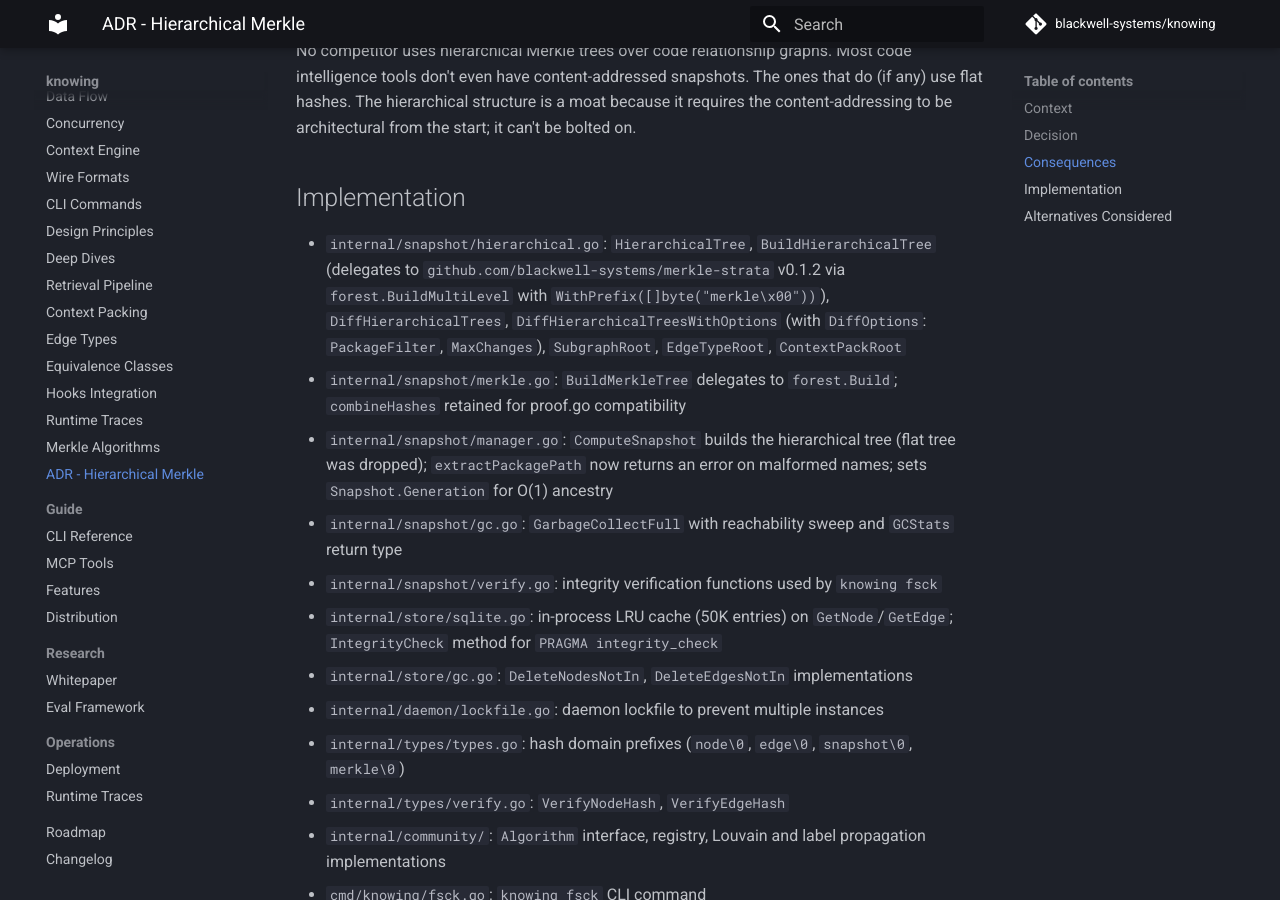
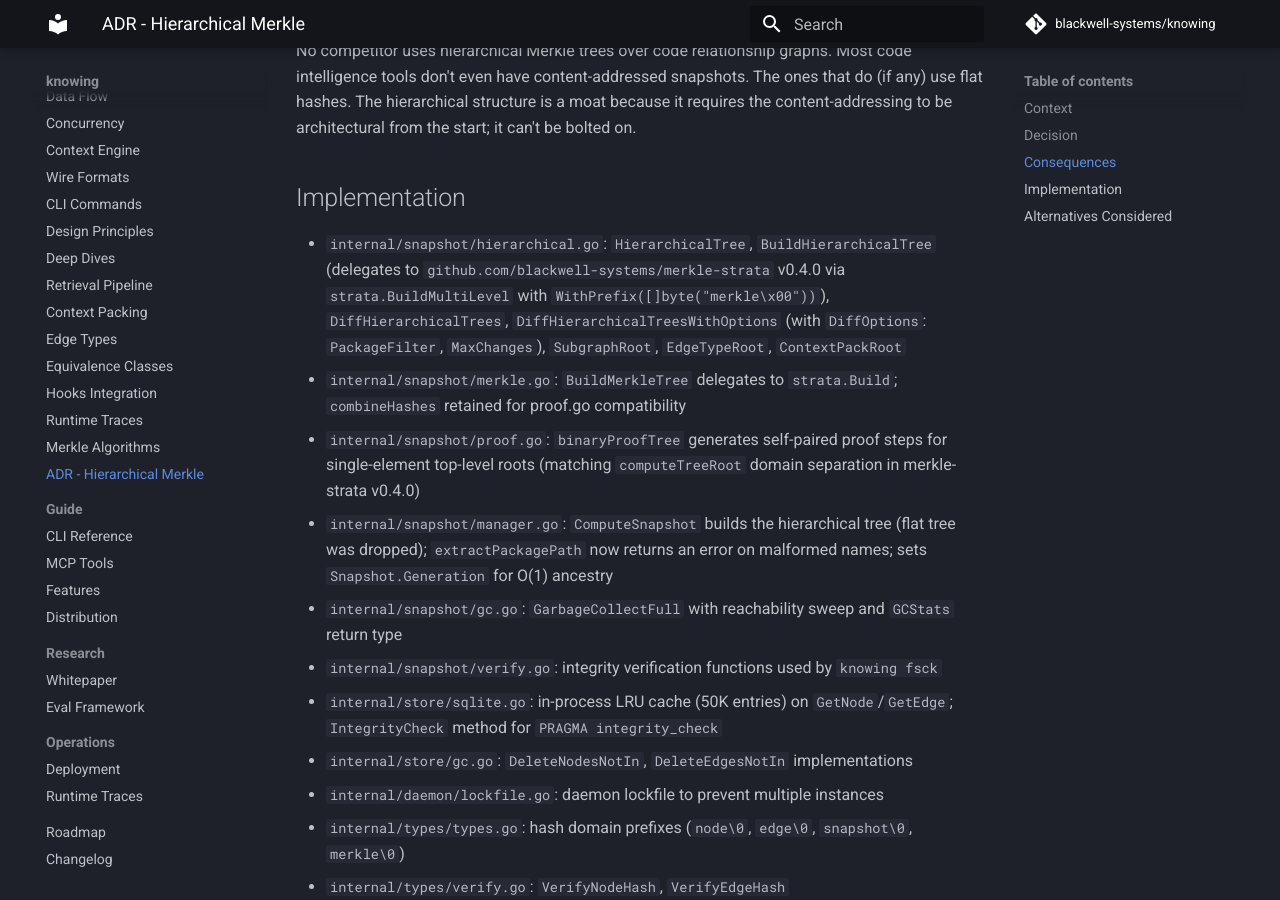
Before and after one commit to blackwell-systems/knowing, an MkDocs documentation site: the page built from docs/architecture/adr-hierarchical-merkle.md, in a window 1280 px wide and 900 px high, scrolled down 1865 px. Built offline with MkDocs 1.6.1 and Material for MkDocs 9.7.7, drawn with Linux system fonts in a browser that asks for light colours; comment, search, counter and statistics services are not loaded; some of the changed text lies outside the part shown.

Commit message:
docs: update ADR to merkle-strata v0.4.0 (forest->strata, computeTreeRoot)

```diff
--- a/docs/architecture/adr-hierarchical-merkle.md
+++ b/docs/architecture/adr-hierarchical-merkle.md
@@ -1,7 +1,7 @@
 # ADR: Hierarchical Merkle Tree
 
 **Date:** 2026-05-18 (updated 2026-05-19)
-**Status:** Shipped (Phases 1-3, Phase 4 partially shipped). Implementation extracted to `merkle-strata` library (v0.1.2).
+**Status:** Shipped (Phases 1-3, Phase 4 partially shipped). Implementation extracted to [`merkle-strata`](https://github.com/blackwell-systems/merkle-strata) library (v0.4.0).
 **Impact:** Foundational. Changes the role of the Merkle tree from integrity mechanism to performance architecture.
 
 ## Context
@@ -60,8 +60,9 @@ No competitor uses hierarchical Merkle trees over code relationship graphs. Most
 
 ## Implementation
 
-- `internal/snapshot/hierarchical.go`: `HierarchicalTree`, `BuildHierarchicalTree` (delegates to `github.com/blackwell-systems/merkle-strata` v0.1.2 via `forest.BuildMultiLevel` with `WithPrefix([]byte("merkle\x00"))`), `DiffHierarchicalTrees`, `DiffHierarchicalTreesWithOptions` (with `DiffOptions`: `PackageFilter`, `MaxChanges`), `SubgraphRoot`, `EdgeTypeRoot`, `ContextPackRoot`
-- `internal/snapshot/merkle.go`: `BuildMerkleTree` delegates to `forest.Build`; `combineHashes` retained for proof.go compatibility
+- `internal/snapshot/hierarchical.go`: `HierarchicalTree`, `BuildHierarchicalTree` (delegates to `github.com/blackwell-systems/merkle-strata` v0.4.0 via `strata.BuildMultiLevel` with `WithPrefix([]byte("merkle\x00"))`), `DiffHierarchicalTrees`, `DiffHierarchicalTreesWithOptions` (with `DiffOptions`: `PackageFilter`, `MaxChanges`), `SubgraphRoot`, `EdgeTypeRoot`, `ContextPackRoot`
+- `internal/snapshot/merkle.go`: `BuildMerkleTree` delegates to `strata.Build`; `combineHashes` retained for proof.go compatibility
+- `internal/snapshot/proof.go`: `binaryProofTree` generates self-paired proof steps for single-element top-level roots (matching `computeTreeRoot` domain separation in merkle-strata v0.4.0)
 - `internal/snapshot/manager.go`: `ComputeSnapshot` builds the hierarchical tree (flat tree was dropped); `extractPackagePath` now returns an error on malformed names; sets `Snapshot.Generation` for O(1) ancestry
 - `internal/snapshot/gc.go`: `GarbageCollectFull` with reachability sweep and `GCStats` return type
 - `internal/snapshot/verify.go`: integrity verification functions used by `knowing fsck`
```
